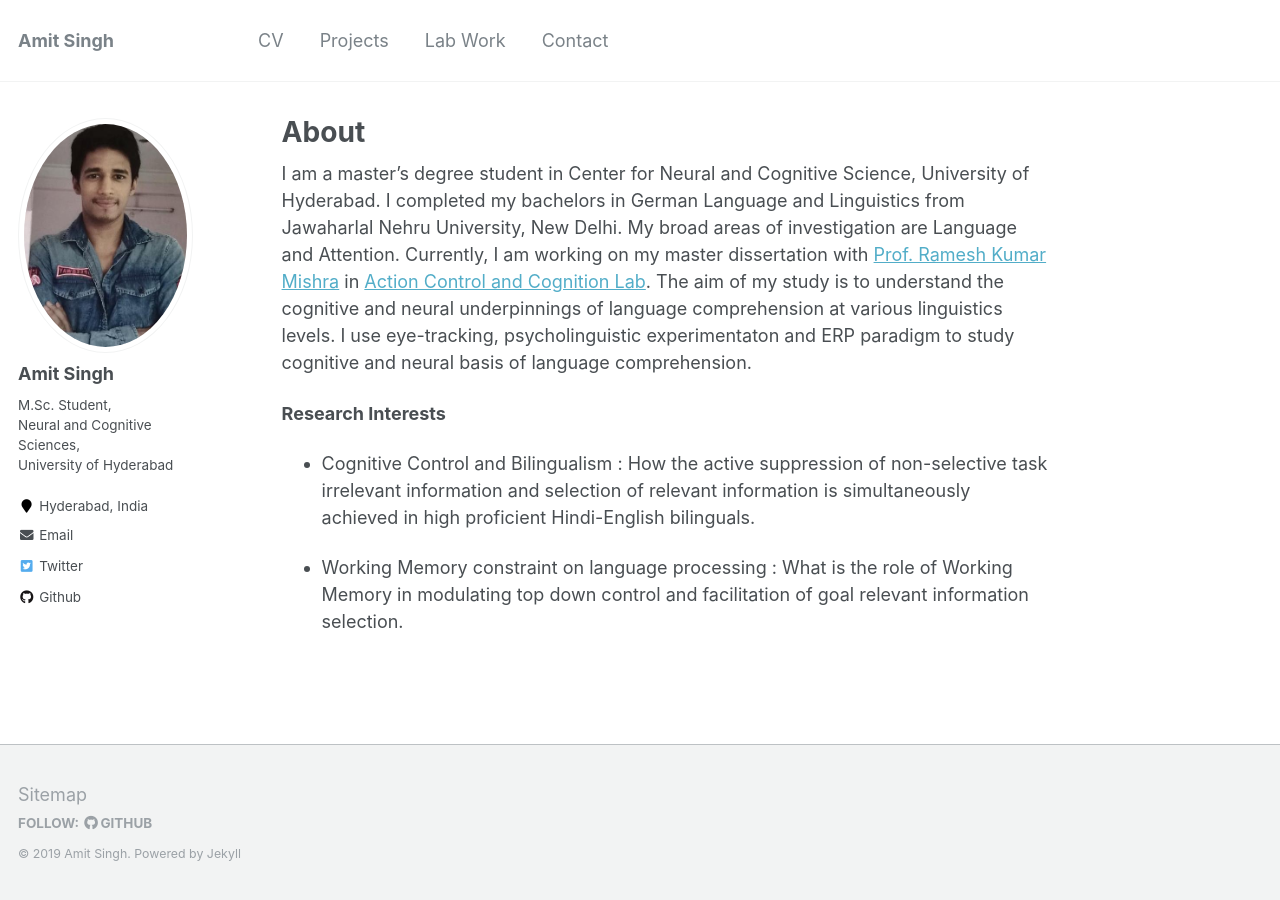
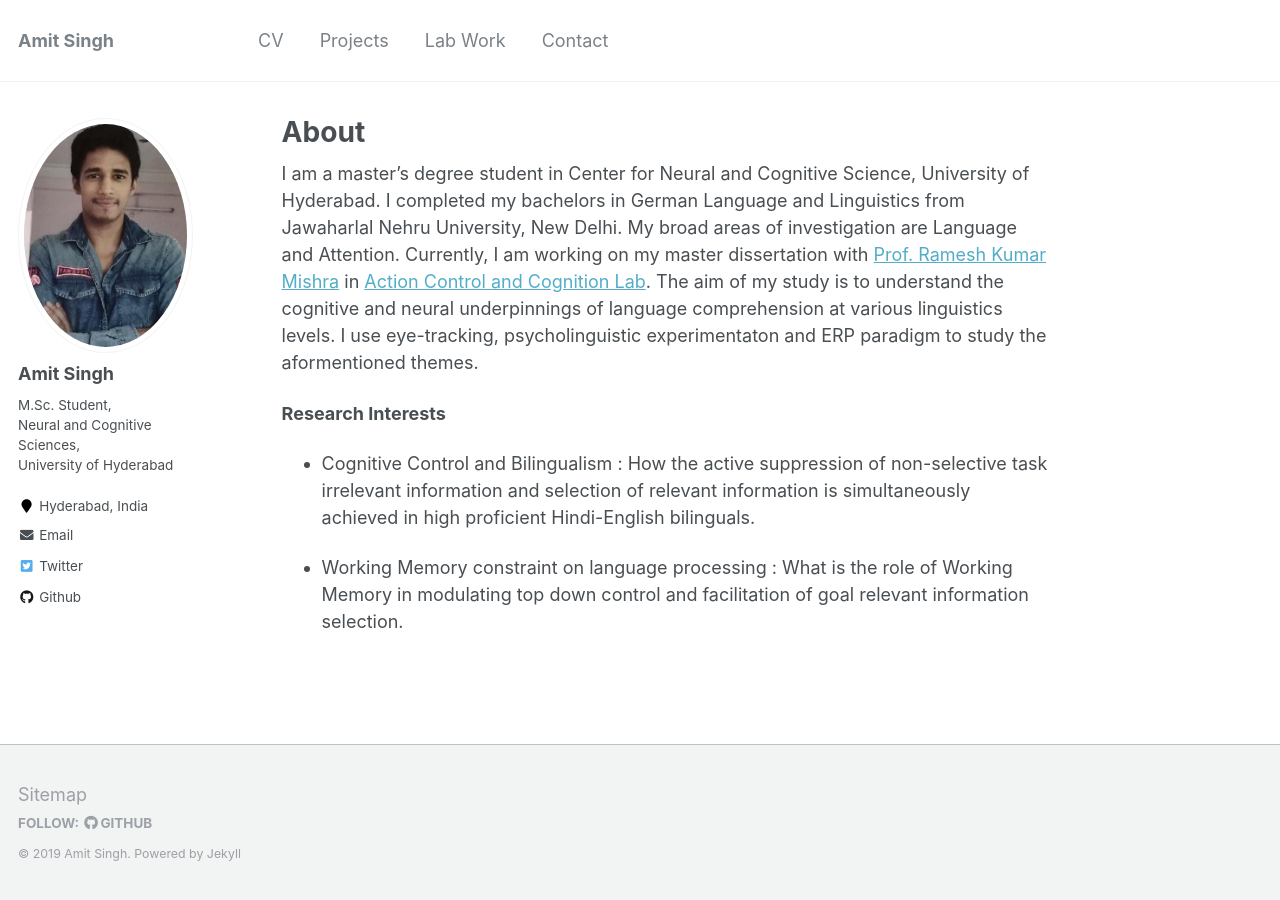
Before and after one commit to amits1ngh/amits1ngh.github.io, a Jekyll site: the page built from _pages/about.md, in a window 1280 px wide. Built offline with Jekyll 4.4.1, drawn with Linux system fonts in a browser that asks for light colours.

Commit message:
Update about.md

```diff
--- a/_pages/about.md
+++ b/_pages/about.md
@@ -7,7 +7,7 @@ redirect_from:
   - /about/
   - /about.html
 ---
-I am a master's degree student in Center for Neural and Cognitive Science, University of Hyderabad. I completed my bachelors in German Language and Linguistics from Jawaharlal Nehru University, New Delhi. My broad areas of investigation are Language and Attention. Currently, I am working on my master dissertation with [Prof. Ramesh Kumar Mishra](https://rameshkumarmishra.wordpress.com/) in [Action Control and Cognition Lab](https://actioncontrolcognitionlaboratory.wordpress.com/). The aim of my study is to understand the cognitive and neural underpinnings of language comprehension at various linguistics levels. I use eye-tracking, psycholinguistic experimentaton and ERP paradigm to study cognitive and neural basis of language comprehension.
+I am a master's degree student in Center for Neural and Cognitive Science, University of Hyderabad. I completed my bachelors in German Language and Linguistics from Jawaharlal Nehru University, New Delhi. My broad areas of investigation are Language and Attention. Currently, I am working on my master dissertation with [Prof. Ramesh Kumar Mishra](https://rameshkumarmishra.wordpress.com/) in [Action Control and Cognition Lab](https://actioncontrolcognitionlaboratory.wordpress.com/). The aim of my study is to understand the cognitive and neural underpinnings of language comprehension at various linguistics levels. I use eye-tracking, psycholinguistic experimentaton and ERP paradigm to study the aformentioned themes.
 
 **Research Interests**
 - Cognitive Control and Bilingualism : How the active suppression of non-selective task irrelevant information and selection of relevant information is simultaneously achieved in high proficient Hindi-English bilinguals.
```
